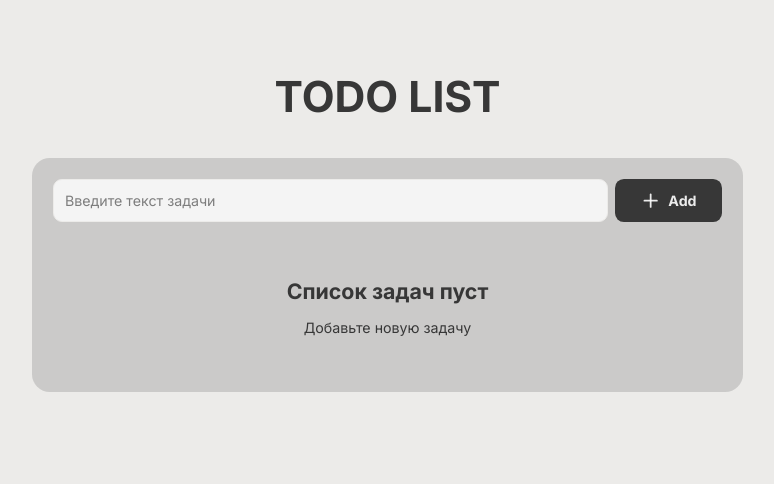
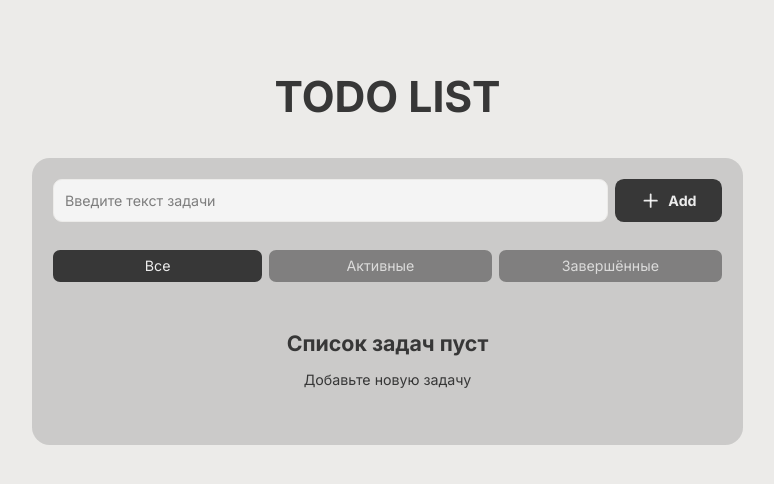
Before and after one commit to anatoli-gavrash/zaloghub-todo-list, a React (Vite) app: page / in a window 1280 px wide. Shown: the top 484 px of the page, without its empty margins (245-1019 px from the left). Built offline with nearby package versions, Linux system fonts and the light colour scheme.

Commit message:
Add filter logic to local store service and Todo component

```diff
--- a/src/components/Todo/Todo.module.scss
+++ b/src/components/Todo/Todo.module.scss
@@ -12,7 +12,7 @@
   &Body {
     display: flex;
     flex-direction: column;
-    row-gap: 2.4rem;
+    row-gap: 1.6rem;
 
     &Message {
       margin: auto;
--- a/src/components/Todo/Todo.tsx
+++ b/src/components/Todo/Todo.tsx
@@ -1,16 +1,18 @@
-import { useEffect, useState } from 'react';
+import { useEffect, useMemo, useState } from 'react';
 import type { ChangeEventHandler } from 'react';
 import { AnimatePresence, motion } from 'motion/react';
 import clsx from 'clsx';
 import { v4 as uuid } from 'uuid';
 import type { TodoTask } from '@/types/todo';
-import { TODO } from '@constants/text';
-import { localTasks } from '@services/browser/local-store';
+import { TODO, TODO_FILTER, type TodoFilterKey } from '@constants/text';
+import { localFilter, localTasks } from '@services/browser/local-store';
 import Message from '@components/Message/Message';
+import TodoField from './TodoField/TodoField';
+import TodoTabs from './TodoTabs/TodoTabs';
+import TodoButton from './TodoButton/TodoButton';
 import TodoList from './TodoList/TodoList';
 import TodoItem from './TodoItem/TodoItem';
 import styles from './Todo.module.scss';
-import TodoField from './TodoField/TodoField';
 
 interface TodoProps {
   className?: string;
@@ -25,10 +27,28 @@ const TODO_CONFIG = {
 
 const Todo = ({ className }: TodoProps) => {
   const [tasks, setTasks] = useState<TodoTask[]>(localTasks.get());
+  const [filter, setFilter] = useState<TodoFilterKey>(localFilter.get());
   const [inputError, setInputError] = useState<string>();
 
-  const changeHandler = (id: string): ChangeEventHandler<HTMLInputElement> => (e) => {
+  const filteredTasks = useMemo(() => {
+    switch (filter) {
+      case 'all':
+        return tasks;
+      case 'active':
+        return tasks.filter(({checked}) => !checked);
+      case 'completed':
+        return tasks.filter(({checked}) => checked);
+      default:
+        return tasks;
+    }
+  }, [tasks, filter]);
+
+  const changeTaskHandler = (id: string): ChangeEventHandler<HTMLInputElement> => (e) => {
     setTasks((state) => state.map((item) => item.id === id ? { ...item, checked: e.target.checked } : item));
+  };
+
+  const changeFilterHandler = (value: TodoFilterKey): ChangeEventHandler<HTMLInputElement> => () => {
+    setFilter(value);
   };
 
   const actionHandler = (formData: FormData) => {
@@ -53,8 +73,12 @@ const Todo = ({ className }: TodoProps) => {
   };
 
   useEffect(() => {
-    localTasks.set(tasks)
+    localTasks.set(tasks);
   }, [tasks]);
+
+  useEffect(() => {
+    localFilter.set(filter);
+  }, [filter]);
 
   return (
     <AnimatePresence>
@@ -78,16 +102,28 @@ const Todo = ({ className }: TodoProps) => {
             error={inputError}
             button={{ type: 'submit', text: TODO.input.add, icon: 'plus', disabled: false }}
           />
-          {tasks?.length > 0
+          <TodoTabs>
+            <>{[TODO_FILTER.all, TODO_FILTER.active, TODO_FILTER.completed].map(({ title, group, value }) => (
+              <TodoButton
+                text={title}
+                key={value}
+                name={group}
+                value={value}
+                checked={filter === value}
+                onChange={changeFilterHandler(value)}
+              />
+            ))}</>
+          </TodoTabs>
+          {filteredTasks?.length > 0
             ? <TodoList>
-                <>{tasks.map(({ id, checked, text }) => (
+                <>{filteredTasks.map(({ id, checked, text }) => (
                   <TodoItem
                     text={text}
                     key={id}
                     name={id}
                     button={{ type: 'button', size: 'small', icon: 'trash', onClick: deleteHandler(id) }}
                     checked={checked}
-                    onChange={changeHandler(id)}
+                    onChange={changeTaskHandler(id)}
                   />
                 ))}</>
               </TodoList>
--- a/src/constants/text.ts
+++ b/src/constants/text.ts
@@ -19,3 +19,23 @@ export const TODO = {
     text: 'Добавьте новую задачу'
   }
 } as const;
+
+export const TODO_FILTER = {
+  all: {
+    title: 'Все',
+    group: 'filter',
+    value: 'all'
+  },
+  active: {
+    title: 'Активные',
+    group: 'filter',
+    value: 'active'
+  },
+  completed: {
+    title: 'Завершённые',
+    group: 'filter',
+    value: 'completed'
+  }
+} as const;
+
+export type TodoFilterKey = keyof typeof TODO_FILTER;
--- a/src/services/browser/local-store.ts
+++ b/src/services/browser/local-store.ts
@@ -1,7 +1,9 @@
 import type { TodoTask } from '@/types/todo';
+import { TODO_FILTER, type TodoFilterKey } from '@constants/text';
 
 export const localStoreKey = {
   TASKS: 'tasks',
+  FILTER: 'filter',
 } as const;
 
 export type LocalStoreKey = typeof localStoreKey[keyof typeof localStoreKey];
@@ -49,3 +51,15 @@ export const localTasks = {
     deleteLocalData(localStoreKey.TASKS);
   }
 };
+
+export const localFilter = {
+  get(): TodoFilterKey {
+    return getLocalData(localStoreKey.FILTER) || TODO_FILTER.all.value;
+  },
+  set(filter: TodoFilterKey) {
+    setLocalData(localStoreKey.FILTER, filter);
+  },
+  delete() {
+    deleteLocalData(localStoreKey.FILTER);
+  }
+};
```
